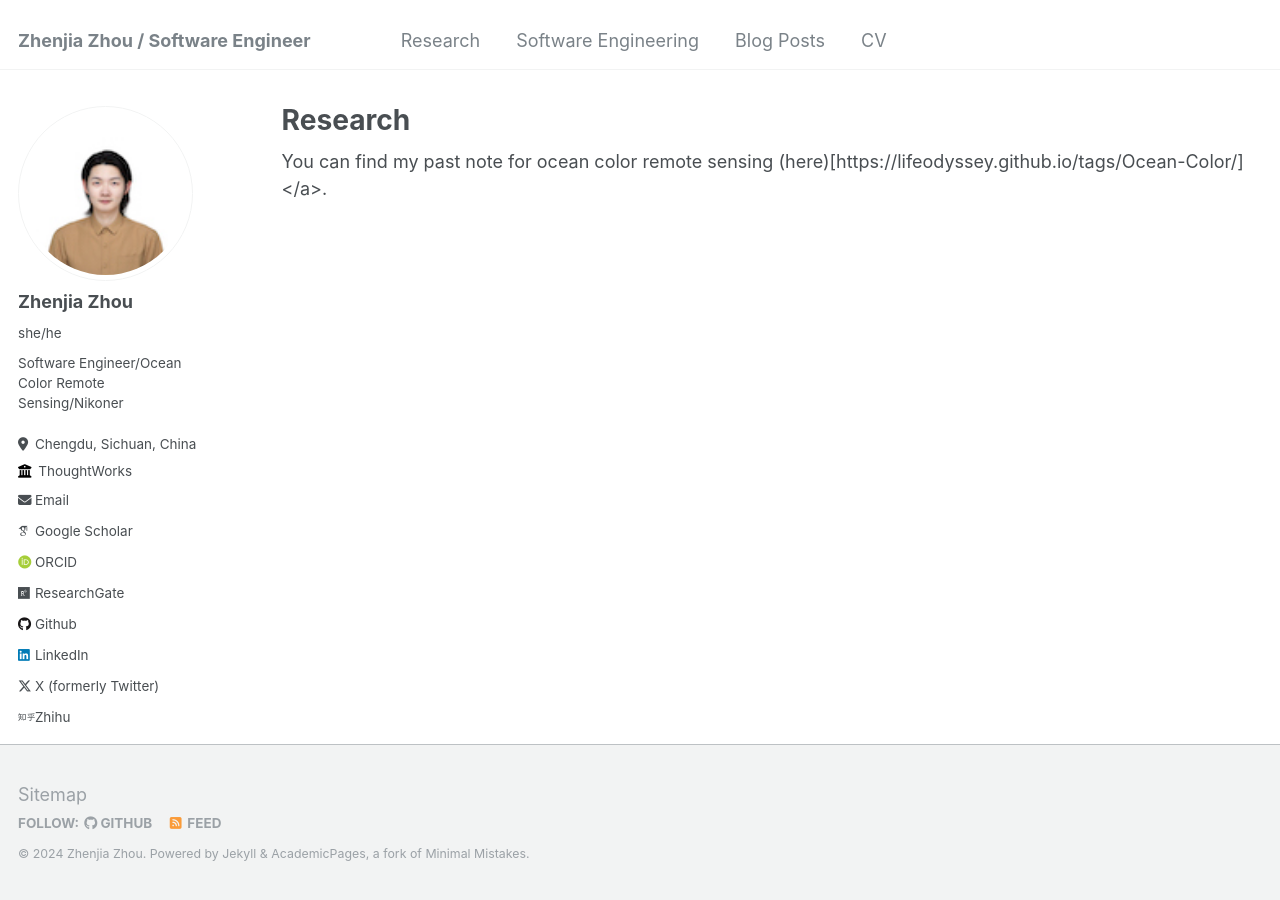
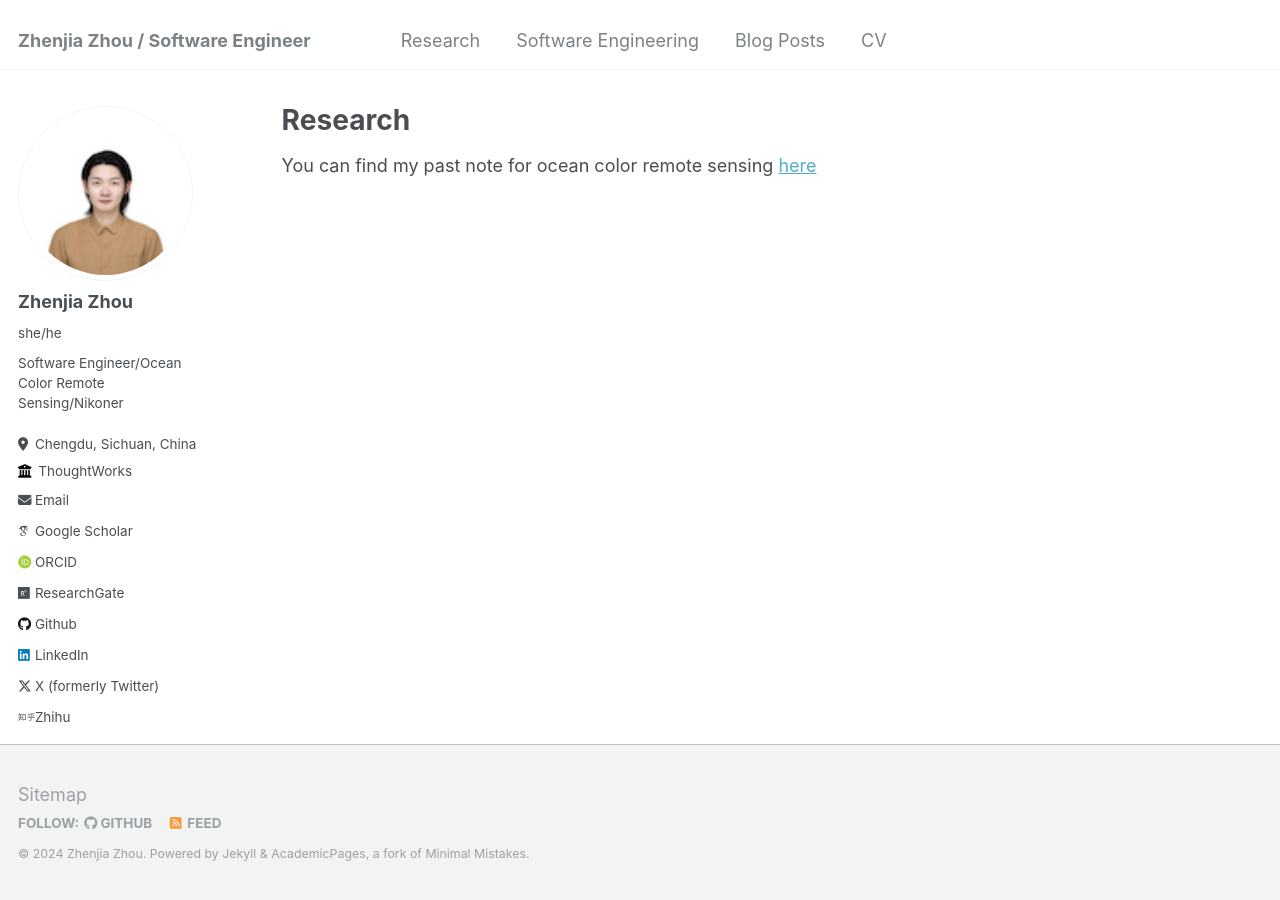
Before and after one commit to lifeodyssey/portfolio, a Jekyll site: the page built from _pages/research.md, in a window 1280 px wide. Built offline with Jekyll 4.4.1, drawn with Linux system fonts in a browser that asks for light colours; some web fonts are replaced.

Commit message:
update link

```diff
--- a/_data/navigation.yml
+++ b/_data/navigation.yml
@@ -4,7 +4,7 @@ main:
     url: /research/
 
   - title: "Software Engineering"
-    url: /software_engineering/
+    url: /sde/
 
   # - title: "Portfolio"
   #   url: /portfolio/
--- a/_pages/research.md
+++ b/_pages/research.md
@@ -4,10 +4,7 @@ title: "Research"
 permalink: /research/
 author_profile: true
 ---
-
-
-  <div class="wordwrap">You can find my past note for ocean color remote sensing (here)[https://lifeodyssey.github.io/tags/Ocean-Color/]</a>.</div>
-
+You can find my past note for ocean color remote sensing [here](https://lifeodyssey.github.io/tags/Ocean-Color/)
 
 {% include base_path %}
 
```
Also changed, not shown: _sde/how_i_understand_react_as_a_backend_developer.md (renamed from _software_engineering/how_i_understand_react_as_a_backend_developer.md).
